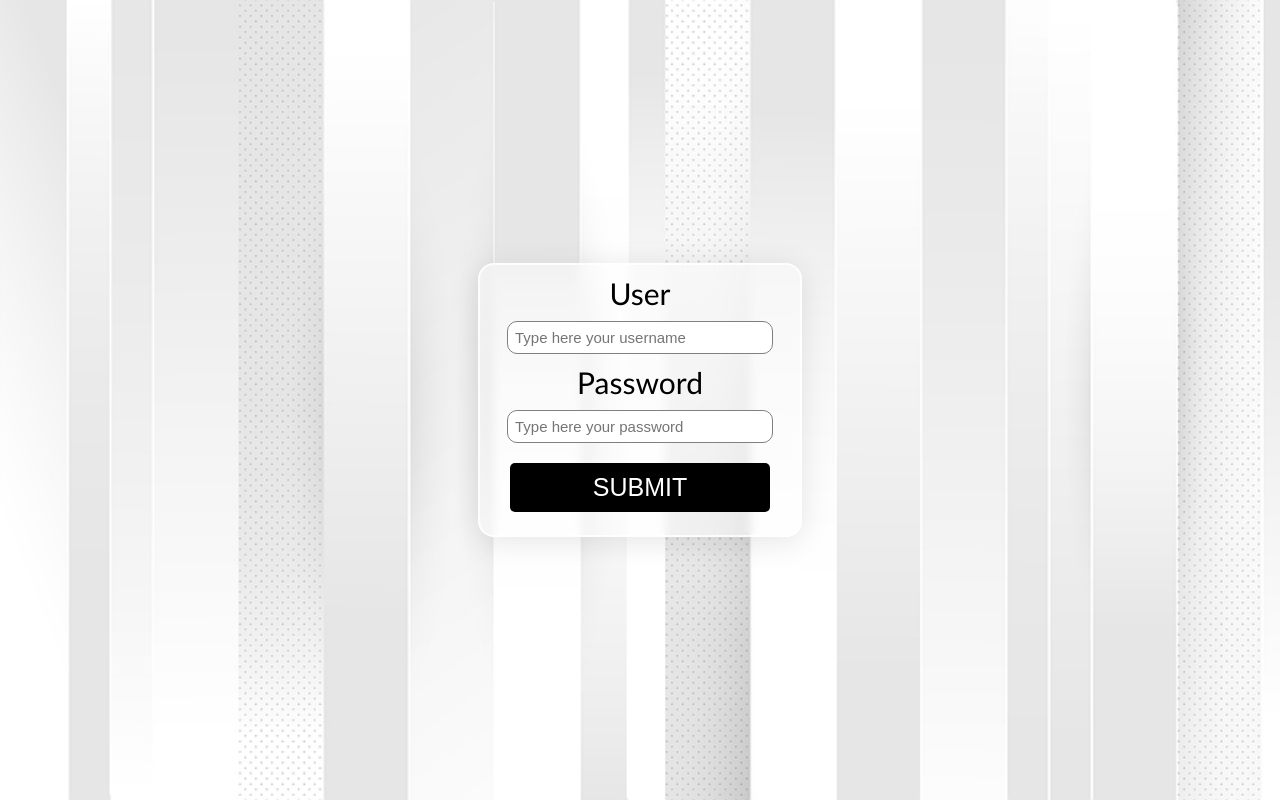
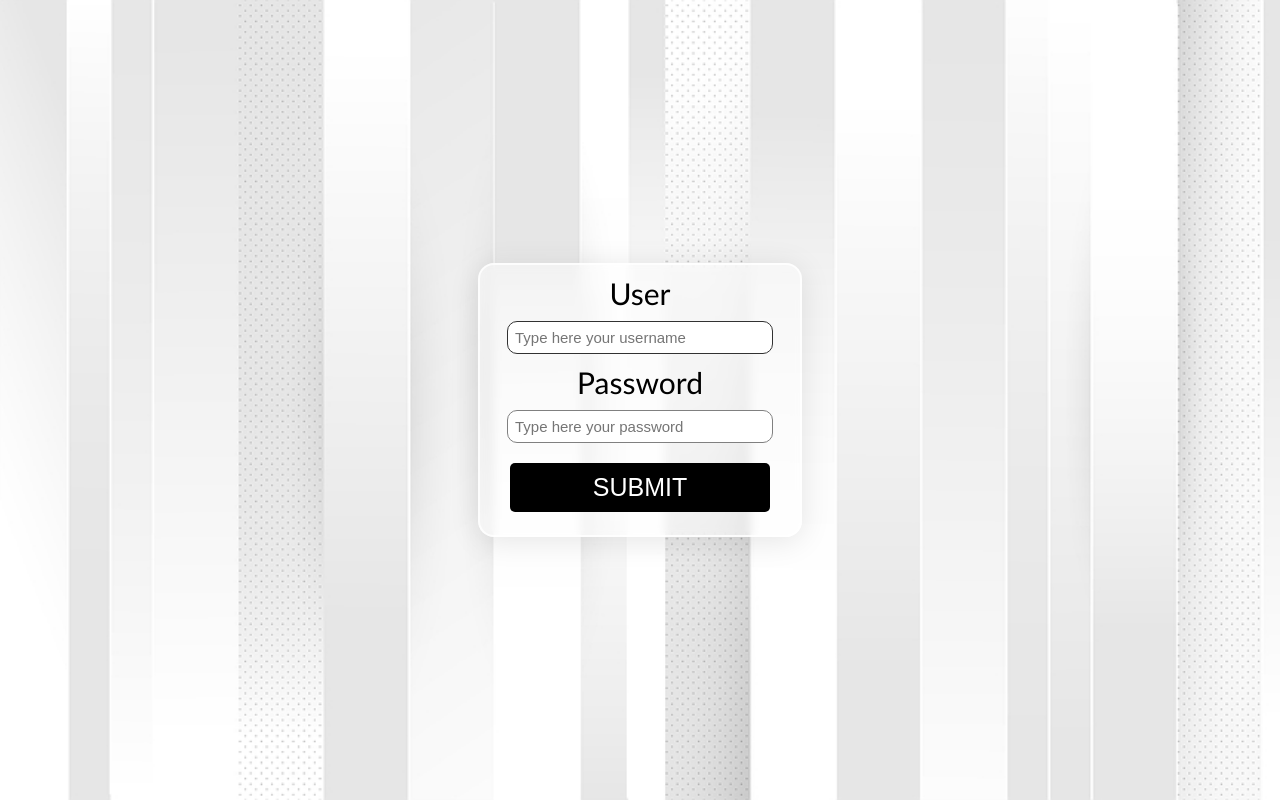
Before and after one commit to juniors719/exercise2-codelang, a plain HTML site: page exercise2-codelang/index.html in a window 1280 px wide. In both pictures the pointer is over the input "Type here your username". Drawn offline with Linux system fonts and the light colour scheme.

Commit message:
alteração style.css input hover

```diff
--- a/exercise2-codelang/css/style.css
+++ b/exercise2-codelang/css/style.css
@@ -38,6 +38,10 @@ body{
     border-radius: 10px;
 }
 
+.inpForm:hover{
+    border-color: rgb(50, 50, 50);
+}
+
 .buttonForm{
     width: 260px;
     font-size: 25px;
```
